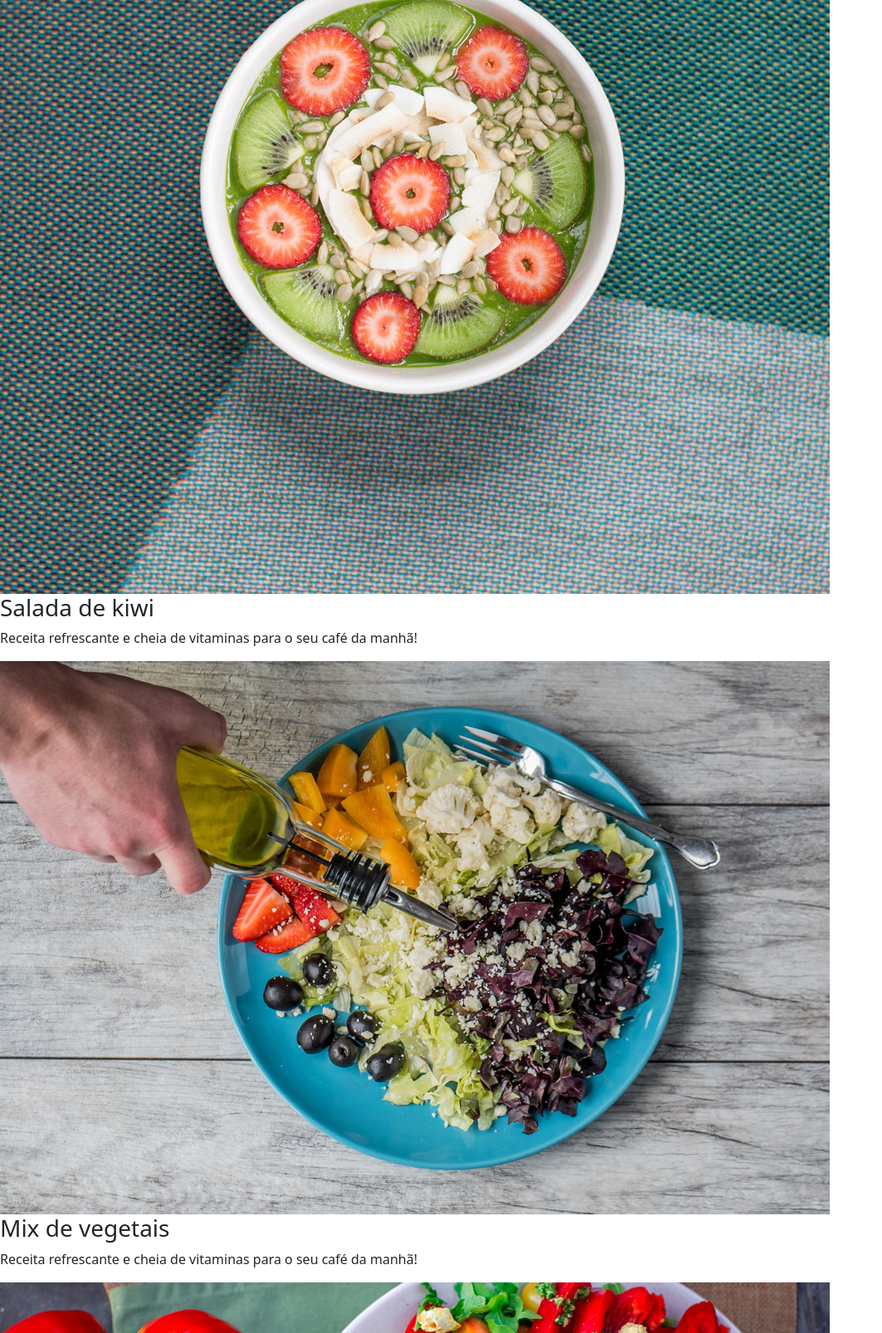
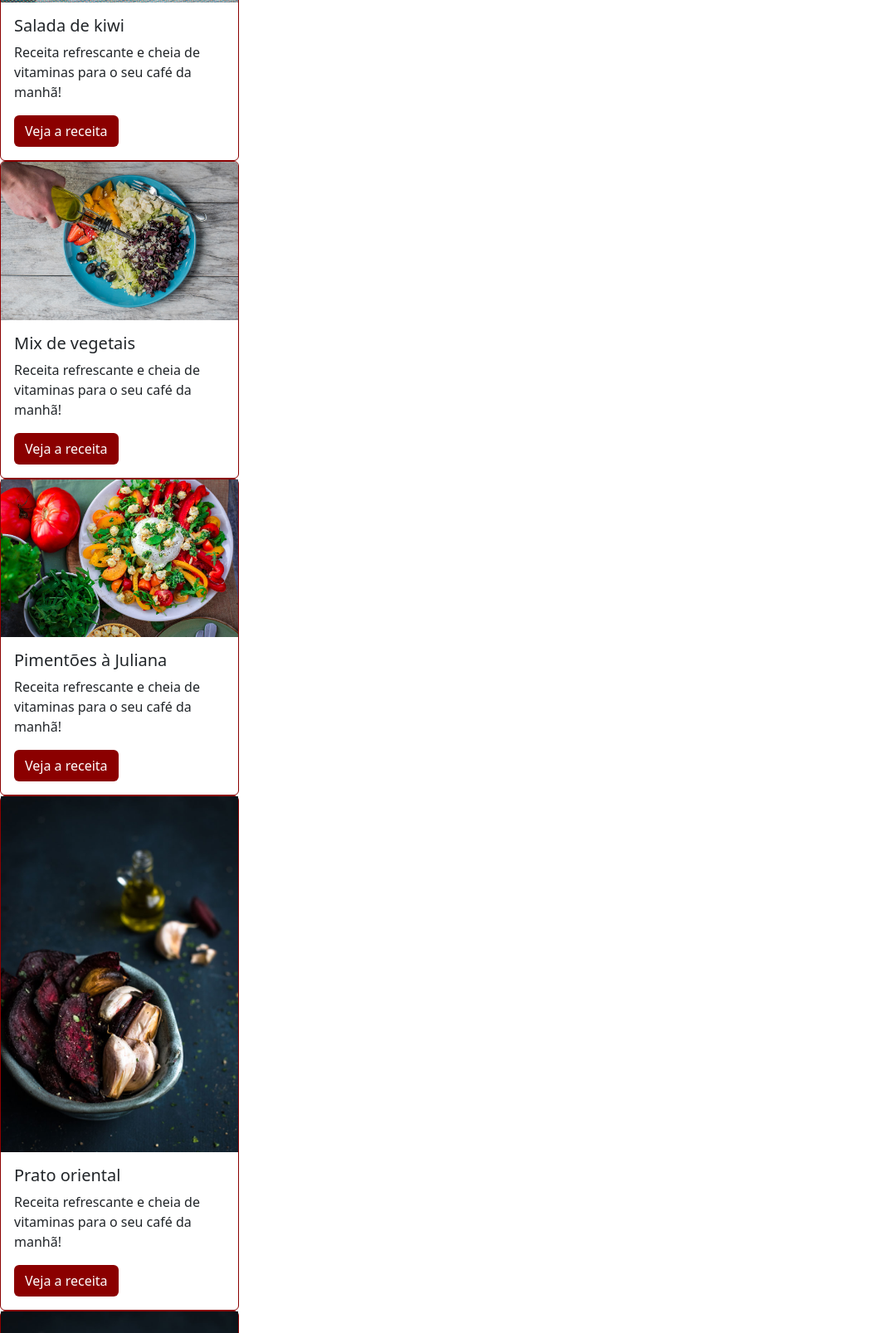
Before and after one commit to rafakroz/alura-bootstrap4, a plain HTML site: page index.html in a window 1280 px wide. Shown: the part 1273-2880 px from the top of the page at 83% size, without its empty margins (0-1063 px from the left). Drawn offline with nearby package versions, Linux system fonts and the light colour scheme.

Commit message:
Implementando os cards.

```diff
--- a/index.html
+++ b/index.html
@@ -88,28 +88,50 @@
     </div>
   </div>
 
-  <img src="src/img/receita-kiwi.jpg" alt="tigela de mingau com kiwi, vista superior">
-  <h3>Salada de kiwi</h3>
-  <p>Receita refrescante e cheia de vitaminas para o seu café da manhã!</p>
+  <div class="card botao-borda" style="width: 18rem;">
+    <img src="src/img/receita-kiwi.jpg" class="card-img-top" alt="tigela de mingau com kiwi, vista superior">
+    <div class="card-body">
+      <h5 class="card-title">Salada de kiwi</h5>
+      <p class="card-text">Receita refrescante e cheia de vitaminas para o seu café da manhã!</p>
+      <a href="#" class="btn botao-cor">Veja a receita</a>
+    </div>
+  </div>
 
-  <img src="src/img/receita-mix.jpg" alt="prato com mix de vegetais e mão de pessoa adicionando azeite, vista superior">
-  <h3>Mix de vegetais</h3>
-  <p>Receita refrescante e cheia de vitaminas para o seu café da manhã!</p>
+  <div class="card botao-borda" style="width: 18rem;">
+    <img src="src/img/receita-mix.jpg" class="card-img-top" alt="prato com mix de vegetais e mão de pessoa adicionando azeite, vista superior">
+    <div class="card-body">
+      <h5 class="card-title">Mix de vegetais</h5>
+      <p class="card-text">Receita refrescante e cheia de vitaminas para o seu café da manhã!</p>
+      <a href="#" class="btn botao-cor">Veja a receita</a>
+    </div>
+  </div>
 
-  <img src="src/img/receita-pimentoes.jpg"
-    alt="prato de salada de pimentões com alguns ingredientes ao lado, vista superior">
-  <h3>Pimentões à Juliana</h3>
-  <p>Receita refrescante e cheia de vitaminas para o seu café da manhã!</p>
+  <div class="card botao-borda" style="width: 18rem;">
+    <img src="src/img/receita-pimentoes.jpg" class="prato de salada de pimentões com alguns ingredientes ao lado, vista superior">
+    <div class="card-body">
+      <h5 class="card-title">Pimentões à Juliana</h5>
+      <p class="card-text">Receita refrescante e cheia de vitaminas para o seu café da manhã!</p>
+      <a href="#" class="btn botao-cor">Veja a receita</a>
+    </div>
+  </div>
 
-  <img src="src/img/receita-oriental.jpg" alt="tigela com salada de vegetais estilo oriental, vista de cima">
-  <h3>Prato oriental</h3>
-  <p>Receita refrescante e cheia de vitaminas para o seu café da manhã!</p>
+  <div class="card botao-borda" style="width: 18rem;">
+    <img src="src/img/receita-beterrabas.jpg" class="tigela com salada de vegetais estilo oriental, vista de cima">
+    <div class="card-body">
+      <h5 class="card-title">Prato oriental</h5>
+      <p class="card-text">Receita refrescante e cheia de vitaminas para o seu café da manhã!</p>
+      <a href="#" class="btn botao-cor">Veja a receita</a>
+    </div>
+  </div>
 
-  <img src="src/img/receita-beterrabas.jpg"
-    alt="tigela com beterrabas e dentes de alho assados em primeiro plano, com ingredientes ao fundo">
-  <h3>Beterrabas assadas</h3>
-  <p>Receita refrescante e cheia de vitaminas para o seu café da manhã!
-  </p>
+  <div class="card botao-borda" style="width: 18rem;">
+    <img src="src/img/receita-beterrabas.jpg" class="tigela com beterrabas e dentes de alho assados em primeiro plano, com ingredientes ao fundo">
+    <div class="card-body">
+      <h5 class="card-title">Beterrabas assadas</h5>
+      <p class="card-text">Receita refrescante e cheia de vitaminas para o seu café da manhã!</p>
+      <a href="#" class="btn botao-cor">Veja a receita</a>
+    </div>
+  </div>
 
   <p>contato:<a href="mailto:email@frutafruto.com.br">email@frutafruto.com.br</a></p>
 
```
